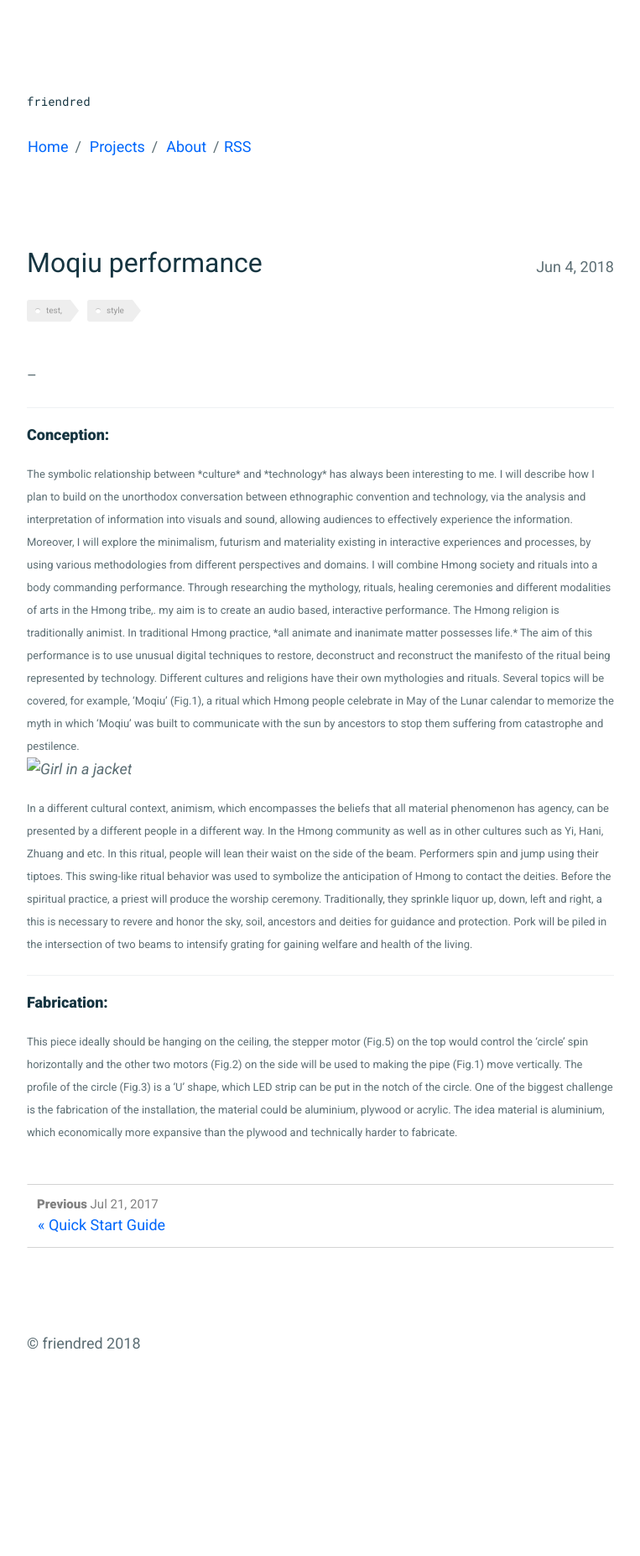
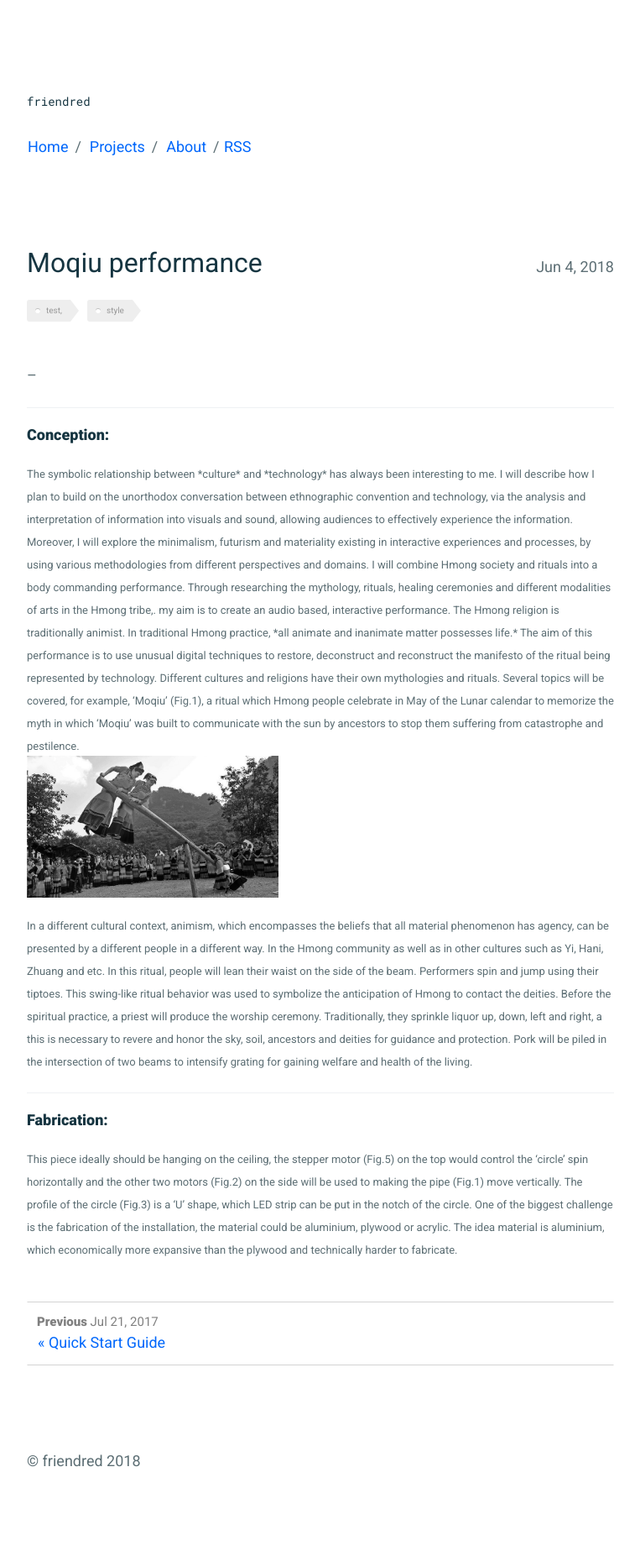
Before and after one commit to apadonovan/friendred_blog, a Jekyll site: the page built from _posts/2018-06-04-Moqiu-performance.md, in a window 1280 px wide. Shown: the whole page at 84% size, without its empty margins (258-1021 px from the left). Built offline with Jekyll 4.4.1, drawn with Linux system fonts in a browser that asks for light colours; before the commit the page ends 1713 px from its top, so only the background shows below that.

Commit message:
something

```diff
--- a/_posts/2018-06-04-Moqiu-performance.md
+++ b/_posts/2018-06-04-Moqiu-performance.md
@@ -21,7 +21,7 @@
 The Hmong religion is traditionally animist. In traditional Hmong practice, *all animate and inanimate matter possesses life.* The aim of this performance is to use unusual digital techniques to restore, deconstruct and reconstruct the manifesto of the ritual being represented by technology. Different cultures and religions have their own mythologies and rituals. Several topics will be covered, for example, ‘Moqiu’ (Fig.1), a ritual which Hmong people celebrate in May of the Lunar calendar to memorize the myth in which ‘Moqiu’ was built to communicate with the sun by ancestors to stop them suffering from catastrophe and pestilence.
 </font>
 
-<img src="friendred_blog/assets/images/moqiu.jpg" alt="Girl in a jacket" width="300">
+<img src="/friendred_blog/assets/images/moqiu.jpg" alt="Girl in a jacket" width="300">
 
 
 <font size="2">
```
